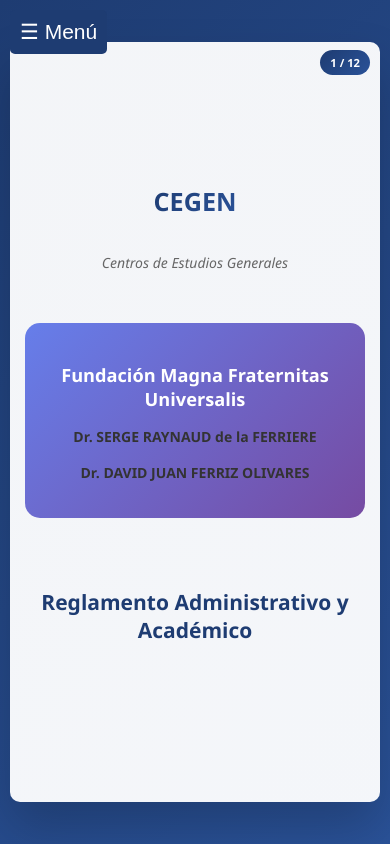
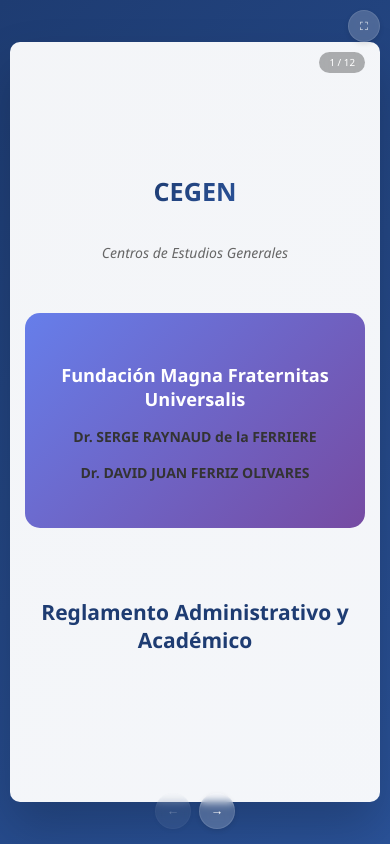
Before and after one commit to Dogor0555/CEGEN-REGLAMENTO, a plain HTML site: page index.html in a window 390 px wide. Drawn offline with Linux system fonts and the light colour scheme.

Commit message:
Update index.html

```diff
--- a/index.html
+++ b/index.html
@@ -218,59 +218,18 @@
             text-align: center;
         }
 
-        .navigation {
-            position: fixed;
-            bottom: 20px;
-            left: 50%;
-            transform: translateX(-50%);
-            display: flex;
-            gap: 15px;
-            z-index: 1000;
-            background: rgba(255, 255, 255, 0.9);
-            padding: 10px 20px;
-            border-radius: 25px;
-            backdrop-filter: blur(10px);
-            box-shadow: 0 5px 20px rgba(0,0,0,0.1);
-        }
-
-        .nav-btn {
-            background: linear-gradient(135deg, #1e3c72 0%, #2a5298 100%);
-            color: white;
-            border: none;
-            padding: 12px 24px;
-            border-radius: 20px;
-            cursor: pointer;
-            font-size: 1em;
-            font-weight: 600;
-            transition: all 0.3s ease;
-            display: flex;
-            align-items: center;
-            gap: 8px;
-            min-width: 100px;
-        }
-
-        .nav-btn:hover:not(:disabled) {
-            transform: translateY(-2px);
-            box-shadow: 0 8px 20px rgba(30, 60, 114, 0.3);
-        }
-
-        .nav-btn:disabled {
-            opacity: 0.4;
-            cursor: not-allowed;
-            transform: none;
-        }
-
         .slide-counter {
             position: absolute;
             top: 15px;
             right: 25px;
-            background: linear-gradient(135deg, #1e3c72 0%, #2a5298 100%);
+            background: rgba(0, 0, 0, 0.3);
             color: white;
-            padding: 10px 20px;
-            border-radius: 20px;
-            font-size: 0.9em;
-            font-weight: 600;
+            padding: 5px 12px;
+            border-radius: 15px;
+            font-size: 0.8em;
+            font-weight: 500;
             z-index: 100;
+            backdrop-filter: blur(5px);
         }
 
         .objectives-grid {
@@ -327,21 +286,70 @@
             border-radius: 0 10px 10px 0;
         }
 
-        .mobile-nav-toggle {
-            display: none;
+        /* Navegación sutil */
+        .navigation {
             position: fixed;
-            top: 10px;
-            left: 10px;
-            z-index: 1001;
+            bottom: 20px;
+            left: 50%;
+            transform: translateX(-50%);
+            display: flex;
+            gap: 10px;
+            z-index: 1000;
         }
 
-        .mobile-nav-toggle button {
-            background: #1e3c72;
+        .nav-btn {
+            background: rgba(255, 255, 255, 0.2);
             color: white;
             border: none;
-            padding: 10px;
-            border-radius: 5px;
-            font-size: 1.5em;
+            width: 40px;
+            height: 40px;
+            border-radius: 50%;
+            cursor: pointer;
+            font-size: 1em;
+            transition: all 0.3s ease;
+            display: flex;
+            align-items: center;
+            justify-content: center;
+            backdrop-filter: blur(5px);
+            box-shadow: 0 2px 5px rgba(0,0,0,0.1);
+            border: 1px solid rgba(255,255,255,0.1);
+        }
+
+        .nav-btn:hover:not(:disabled) {
+            background: rgba(255, 255, 255, 0.3);
+            transform: scale(1.1);
+        }
+
+        .nav-btn:disabled {
+            opacity: 0.3;
+            cursor: not-allowed;
+            transform: none;
+        }
+
+        .fullscreen-btn {
+            position: fixed;
+            top: 15px;
+            right: 15px;
+            background: rgba(255, 255, 255, 0.2);
+            color: white;
+            border: none;
+            width: 35px;
+            height: 35px;
+            border-radius: 50%;
+            cursor: pointer;
+            font-size: 0.9em;
+            z-index: 1001;
+            backdrop-filter: blur(5px);
+            display: flex;
+            align-items: center;
+            justify-content: center;
+            box-shadow: 0 2px 5px rgba(0,0,0,0.1);
+            border: 1px solid rgba(255,255,255,0.1);
+        }
+
+        .fullscreen-btn:hover {
+            background: rgba(255, 255, 255, 0.3);
+            transform: scale(1.1);
         }
 
         @media (max-width: 768px) {
@@ -405,45 +413,29 @@
             }
 
             .navigation {
-                width: 95%;
-                bottom: 10px;
-                padding: 8px 10px;
-                display: none;
-                flex-direction: column;
-            }
-
-            .navigation.show {
-                display: flex;
+                bottom: 15px;
+                gap: 8px;
             }
 
             .nav-btn {
-                padding: 8px 12px;
+                width: 36px;
+                height: 36px;
                 font-size: 0.9em;
-                min-width: 80px;
+            }
+
+            .fullscreen-btn {
+                width: 32px;
+                height: 32px;
+                font-size: 0.8em;
+                top: 10px;
+                right: 10px;
             }
 
             .slide-counter {
-                top: 8px;
-                right: 10px;
-                padding: 5px 10px;
-                font-size: 0.8em;
-            }
-
-            .two-columns, .three-columns {
-                grid-template-columns: 1fr !important;
-                gap: 15px !important;
-            }
-
-            .foundation-info {
-                padding: 20px 15px !important;
-            }
-
-            .thank-you {
-                padding: 20px 0 !important;
-            }
-
-            .mobile-nav-toggle {
-                display: block;
+                top: 10px;
+                right: 15px;
+                padding: 4px 10px;
+                font-size: 0.7em;
             }
         }
     </style>
@@ -857,19 +849,18 @@
         </div>
     </div>
 
-    <div class="mobile-nav-toggle">
-        <button onclick="toggleMobileNav()">☰ Menú</button>
-    </div>
+    <!-- Botón de pantalla completa flotante -->
+    <button class="fullscreen-btn" onclick="toggleFullscreen()" title="Pantalla completa">
+        ⛶
+    </button>
 
+    <!-- Navegación sutil -->
     <div class="navigation">
-        <button class="nav-btn" onclick="previousSlide()" id="prevBtn">
-            ← Anterior
+        <button class="nav-btn" onclick="previousSlide()" id="prevBtn" title="Anterior">
+            ←
         </button>
-        <button class="nav-btn" onclick="nextSlide()" id="nextBtn">
-            Siguiente →
-        </button>
-        <button class="nav-btn" onclick="toggleFullscreen()" id="fullscreenBtn">
-            🔍 Pantalla Completa
+        <button class="nav-btn" onclick="nextSlide()" id="nextBtn" title="Siguiente">
+            →
         </button>
     </div>
 
@@ -919,11 +910,6 @@
             } else {
                 document.exitFullscreen();
             }
-        }
-
-        function toggleMobileNav() {
-            const nav = document.querySelector('.navigation');
-            nav.classList.toggle('show');
         }
 
         // Keyboard navigation
@@ -982,67 +968,8 @@
             }
         }
 
-        // Auto-advance feature (optional - can be enabled/disabled)
-        let autoAdvance = false;
-        let autoAdvanceInterval;
-
-        function toggleAutoAdvance() {
-            if (autoAdvance) {
-                clearInterval(autoAdvanceInterval);
-                autoAdvance = false;
-            } else {
-                autoAdvanceInterval = setInterval(() => {
-                    if (currentSlide < totalSlides - 1) {
-                        nextSlide();
-                    } else {
-                        clearInterval(autoAdvanceInterval);
-                        autoAdvance = false;
-                    }
-                }, 10000); // 10 seconds per slide
-                autoAdvance = true;
-            }
-        }
-
-        // Print support
-        function printPresentation() {
-            // Show all slides for printing
-            slides.forEach(slide => {
-                slide.style.display = 'block';
-                slide.style.pageBreakAfter = 'always';
-            });
-
-            window.print();
-
-            // Restore normal view after printing
-            setTimeout(() => {
-                showSlide(currentSlide);
-            }, 1000);
-        }
-
         // Initialize presentation
         showSlide(0);
-
-        // Add some helpful console commands for presentation control
-        console.log(`
-        🎯 CEGEN Presentation Controls:
-        ================================
-        ⌨️  Keyboard shortcuts:
-        • Arrow keys or Space: Navigate slides
-        • F11: Toggle fullscreen
-        • Home/End: Go to first/last slide
-        • Escape: Exit fullscreen
-
-        📱 Touch gestures:
-        • Swipe left/right to navigate
-
-        🖱️  Functions available:
-        • nextSlide() / previousSlide()
-        • toggleFullscreen()
-        • toggleAutoAdvance()
-        • printPresentation()
-
-        Total slides: ${totalSlides}
-        `);
     </script>
 </body>
 </html>
```
